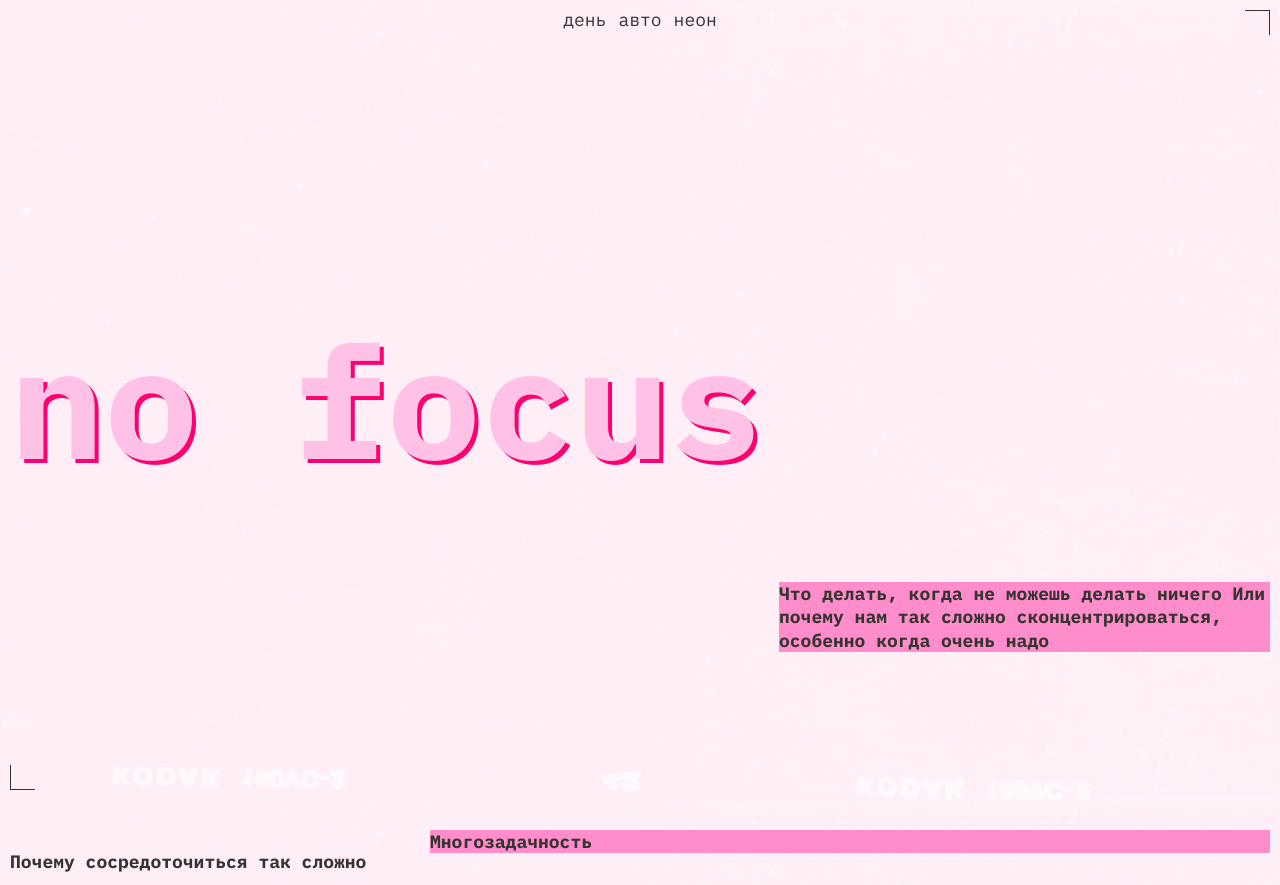
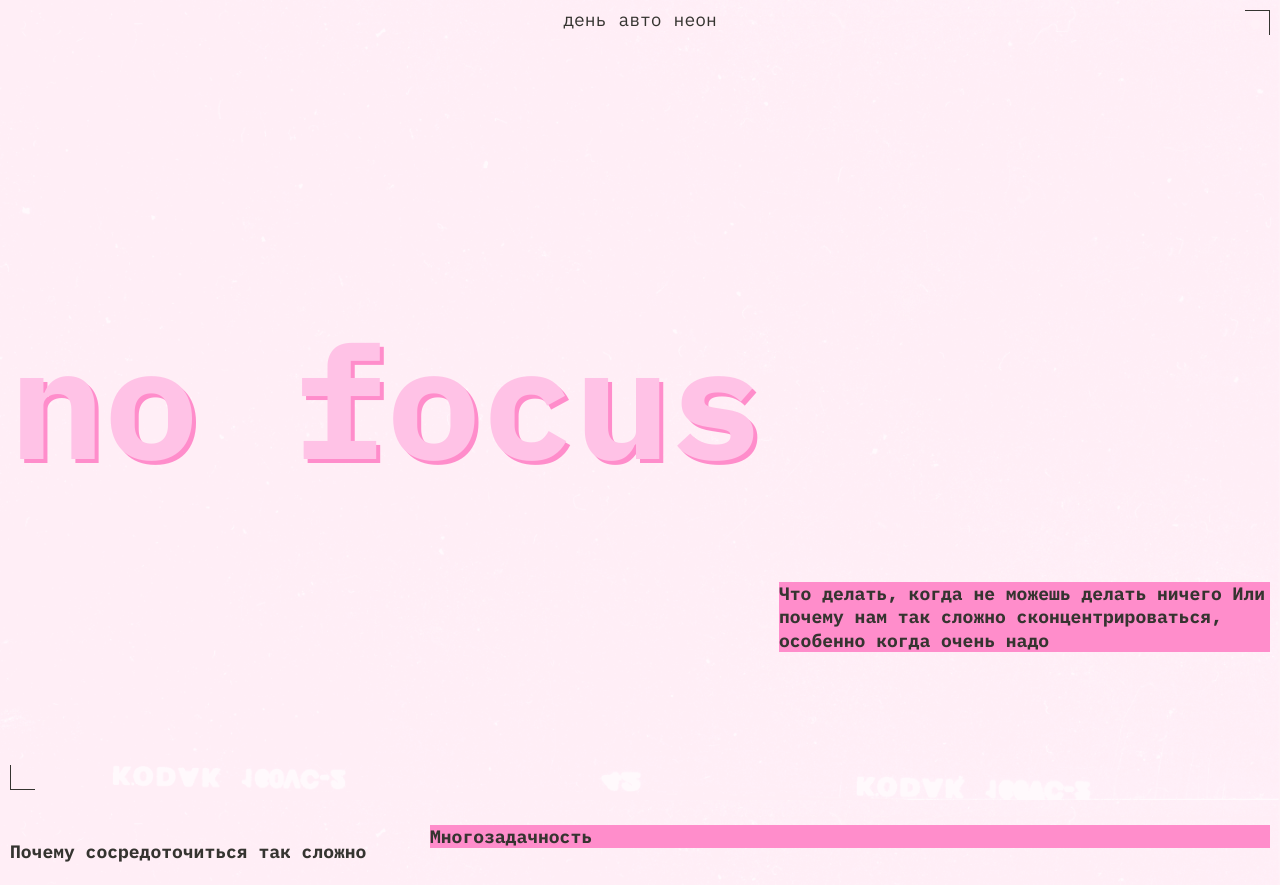
Before and after one commit to kactrulya/slozhno-sosredotochitsya, a plain HTML site: page index.html in a window 1280 px wide. Shown: the top 885 px of the page. Drawn offline with Linux system fonts and the light colour scheme.

Commit message:
pr3ispr9

```diff
--- a/styles/light.css
+++ b/styles/light.css
@@ -23,7 +23,7 @@
   --decoration-border-bottom: 1px solid #353430;
   --title-decor:#FF8DCB;
   --header-text-color: #FFC2E6;
-  --text-shadow:  #FF0070;
+  --text-shadow:  #FF8DCB;
   --text-section-color: #353430;
   --main-text-color: #353430;
   --main-title-section-text:#353430;
@@ -48,7 +48,7 @@
     --decoration-border-bottom: 1px solid #353430;
     --title-decor:#FF8DCB;
     --header-text-color: #FFC2E6;
-    --text-shadow: #FF0070;
+    --text-shadow: #FF8DCB;
     --text-section-color: #353430;
     --main-text-color: #353430;
     --main-title-section-text:#353430;
--- a/styles/style.css
+++ b/styles/style.css
@@ -104,7 +104,7 @@
 .header__title {
   color: var(--header-text-color);
   font-family: "IBM Plex Mono", Arial, monospace;
-  text-shadow: 4px 4px 0px var(--bg-text-color);
+  text-shadow: 4px 4px 0px var(--text-shadow);
   font-size: clamp(7.25rem, 5.7694rem + 6.3174vw, 9.8125rem);
   font-style: normal;
   font-weight: 700;
@@ -163,7 +163,7 @@
   font-style: normal;
   font-weight: 700;
   line-height: 23.4px; /* 130% */
-  margin-top: 40px;
+  padding-top: 30px;
   padding-bottom: 20px;
 }
 
@@ -252,7 +252,7 @@
 
 .footer__title {
   color: var(--header-text-color);
-  text-shadow: 4px 4px 0px var(--bg-text-color); /* извините, но у нас в макете на всех разрешениях стоит тень #FF0070; */
+  text-shadow: 4px 4px 0px var(--text-shadow); /* извините, но у нас в макете на всех разрешениях стоит тень #FF0070 (на темной теме); */
   font-family: "IBM Plex Mono", Arial, monospace;
   font-size: clamp(7.25rem, 5.7694rem + 6.3174vw, 9.8125rem);
   font-style: normal;
```
